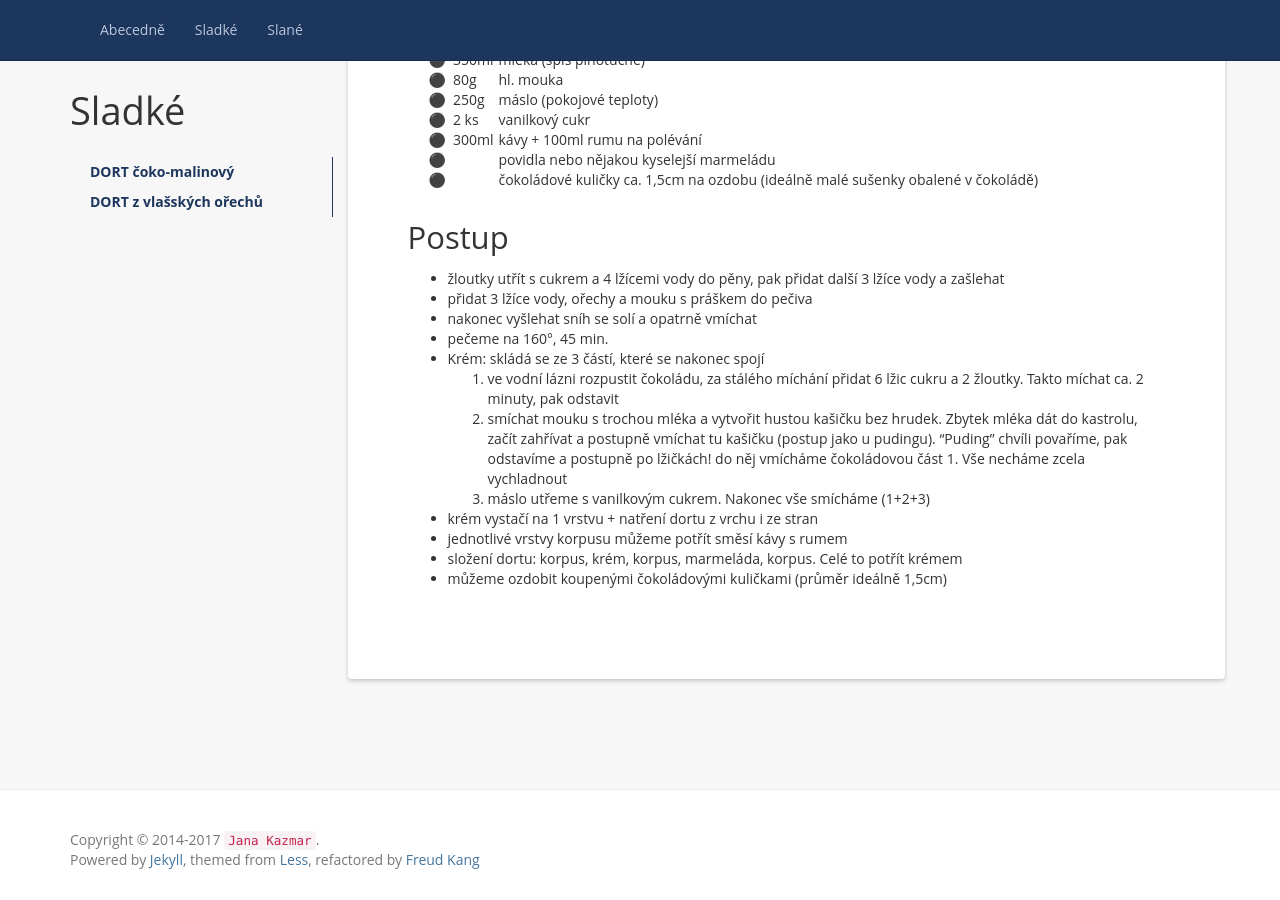
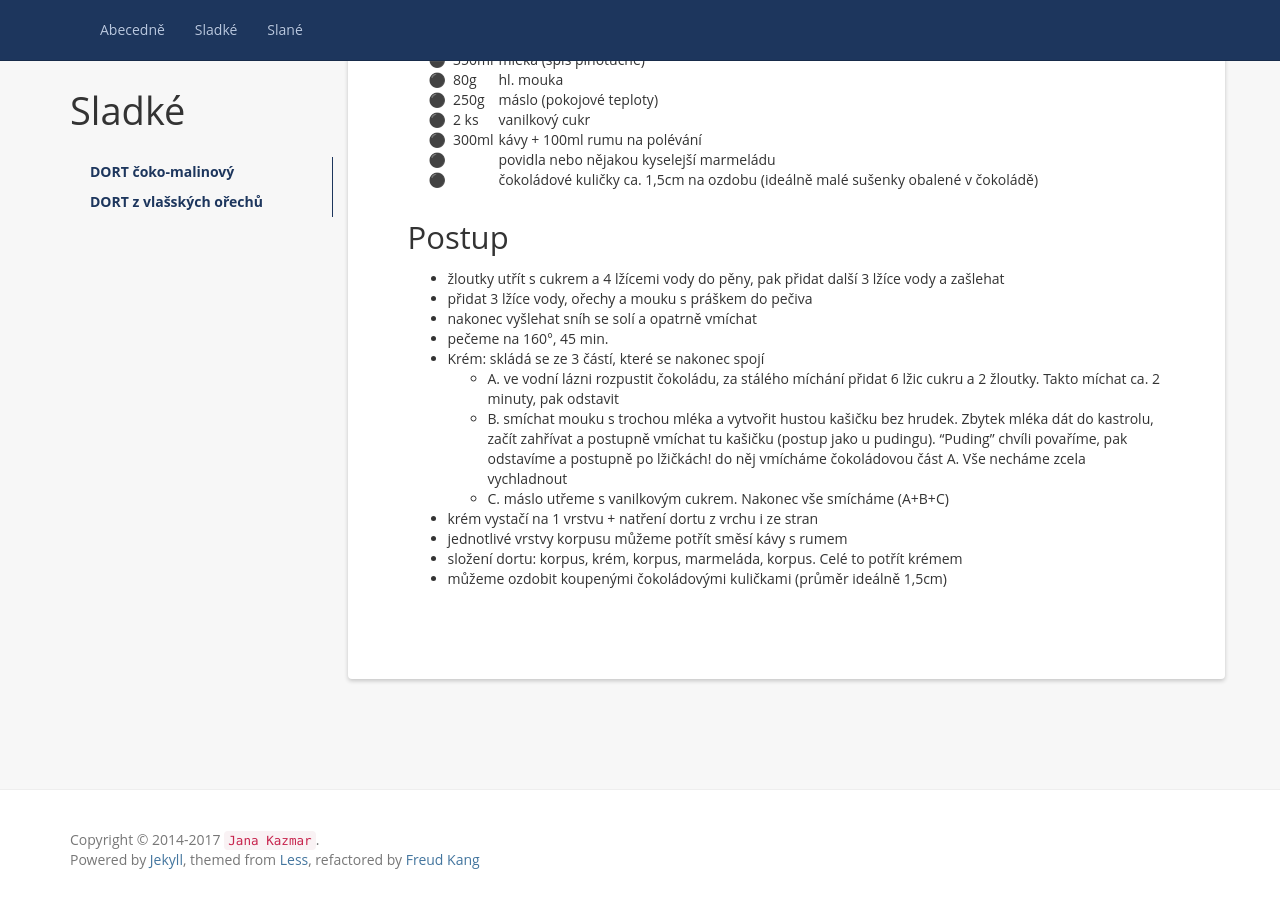
Before and after one commit to VyjedenaKucharka/vyjedenakucharka.github.io, a Jekyll site: the page built from _recepty/dort_vlasske_orechy.md, in a window 1280 px wide and 900 px high, scrolled down 546 px. Built offline with Jekyll 4.4.1, drawn with Linux system fonts in a browser that asks for light colours; nearby versions of some CDN libraries; comment, search, counter and statistics services are not loaded.

Commit message:
dort_vlassky

```diff
--- a/_recepty/dort_vlasske_orechy.md
+++ b/_recepty/dort_vlasske_orechy.md
@@ -73,9 +73,9 @@ category: sladké
 - nakonec vyšlehat sníh se solí a opatrně vmíchat
 - pečeme na 160°, 45 min.
 - Krém: skládá se ze 3 částí, které se nakonec spojí
-  1. ve vodní lázni rozpustit čokoládu, za stálého míchání přidat 6 lžic cukru a 2 žloutky. Takto míchat ca. 2 minuty, pak odstavit
-  2. smíchat mouku s trochou mléka a vytvořit hustou kašičku bez hrudek. Zbytek mléka dát do kastrolu, začít zahřívat a postupně vmíchat tu kašičku (postup jako u pudingu). “Puding” chvíli povaříme, pak odstavíme a postupně po lžičkách! do něj vmícháme čokoládovou část 1. Vše necháme zcela vychladnout
-  3. máslo utřeme s vanilkovým cukrem. Nakonec vše smícháme (1+2+3)
+  * A. ve vodní lázni rozpustit čokoládu, za stálého míchání přidat 6 lžic cukru a 2 žloutky. Takto míchat ca. 2 minuty, pak odstavit
+  * B. smíchat mouku s trochou mléka a vytvořit hustou kašičku bez hrudek. Zbytek mléka dát do kastrolu, začít zahřívat a postupně vmíchat tu kašičku (postup jako u pudingu). “Puding” chvíli povaříme, pak odstavíme a postupně po lžičkách! do něj vmícháme čokoládovou část A. Vše necháme zcela vychladnout
+  * C. máslo utřeme s vanilkovým cukrem. Nakonec vše smícháme (A+B+C)
 - krém vystačí na 1 vrstvu + natření dortu z vrchu i ze stran
 - jednotlivé vrstvy korpusu můžeme potřít směsí kávy s rumem
 - složení dortu: korpus, krém, korpus, marmeláda, korpus. Celé to potřít krémem
```
